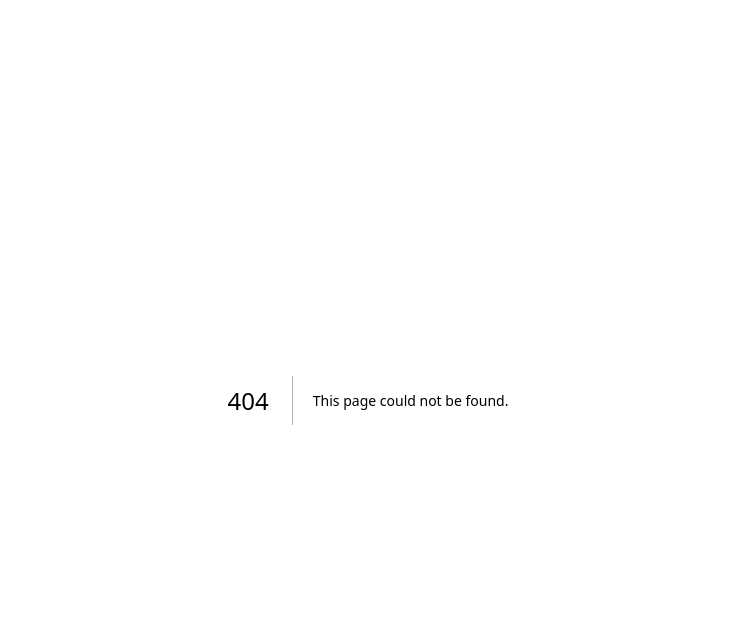
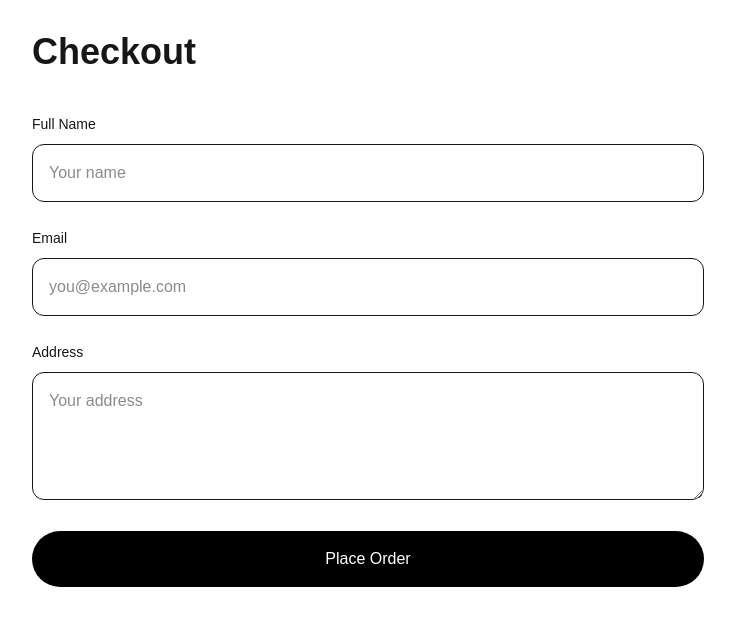
Before and after one commit to hilmanshidqie/kalora, a Next.js app: page /checkout in a window 1280 px wide. Before the commit this address had no page. Shown: the top 626 px of the page, without its empty margins (272-1007 px from the left). Built offline with nearby package versions, Linux system fonts and the light colour scheme.

Commit message:
Add checkout flow

```diff
--- a/app/cart/page.tsx
+++ b/app/cart/page.tsx
@@ -92,6 +92,12 @@ export default function CartPage() {
 >
   Remove from Cart
 </button>
+<a
+  href="/checkout"
+  className="mt-4 inline-block rounded-full bg-black px-8 py-4 text-white"
+>
+  Checkout
+</a>
 
             </div>
           </div>
--- /dev/null
+++ b/app/checkout/page.tsx
@@ -0,0 +1,59 @@
+"use client";
+
+export default function CheckoutPage() {
+  return (
+    <main className="min-h-screen p-8">
+      <div className="mx-auto max-w-2xl">
+        <h1 className="text-4xl font-bold">
+          Checkout
+        </h1>
+
+        <div className="mt-10 space-y-6">
+          <div>
+            <label className="text-sm font-medium">
+              Full Name
+            </label>
+
+            <input
+              type="text"
+              placeholder="Your name"
+              className="mt-2 w-full rounded-xl border p-4"
+            />
+          </div>
+
+          <div>
+            <label className="text-sm font-medium">
+              Email
+            </label>
+
+            <input
+              type="email"
+              placeholder="you@example.com"
+              className="mt-2 w-full rounded-xl border p-4"
+            />
+          </div>
+
+          <div>
+            <label className="text-sm font-medium">
+              Address
+            </label>
+
+            <textarea
+              placeholder="Your address"
+              className="mt-2 min-h-32 w-full rounded-xl border p-4"
+            />
+          </div>
+
+          <button
+  onClick={() => {
+    alert("Order placed successfully!");
+  }}
+  className="w-full rounded-full bg-black px-8 py-4 text-white"
+>
+  Place Order
+</button>
+        </div>
+      </div>
+    </main>
+  );
+}
```
